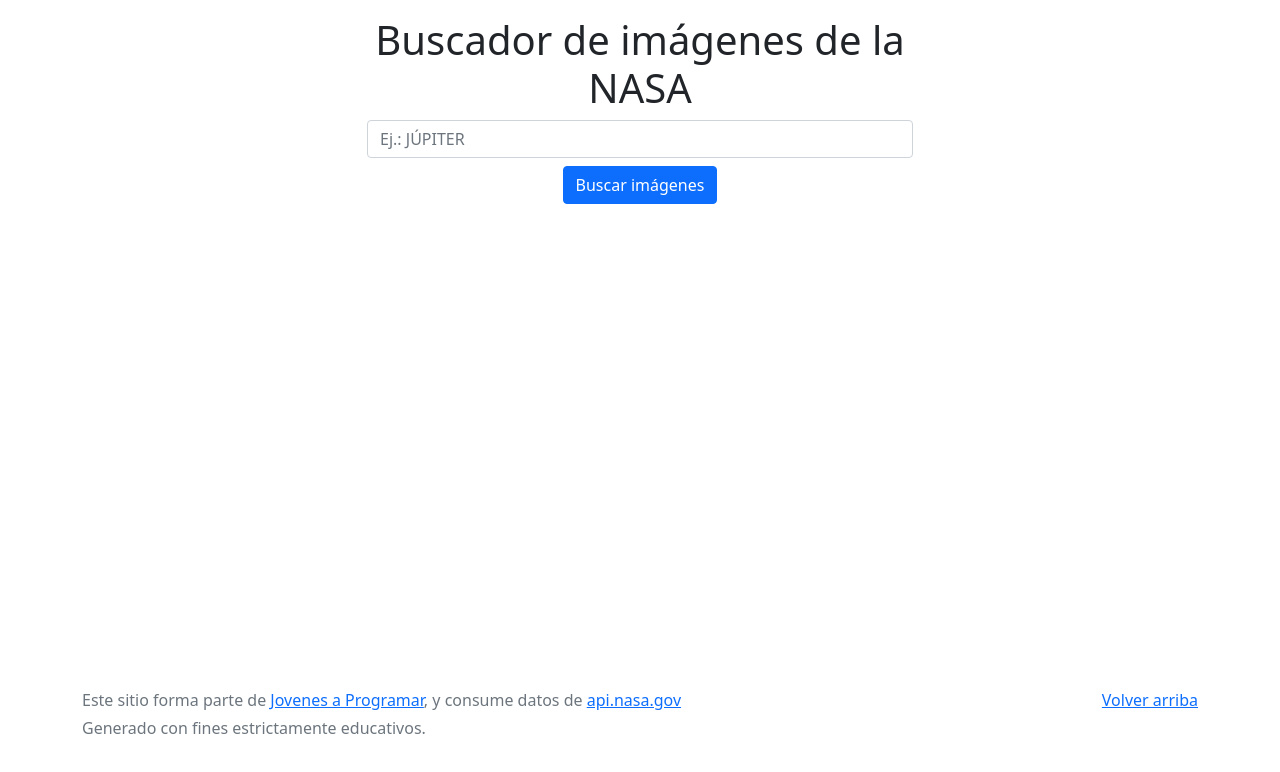
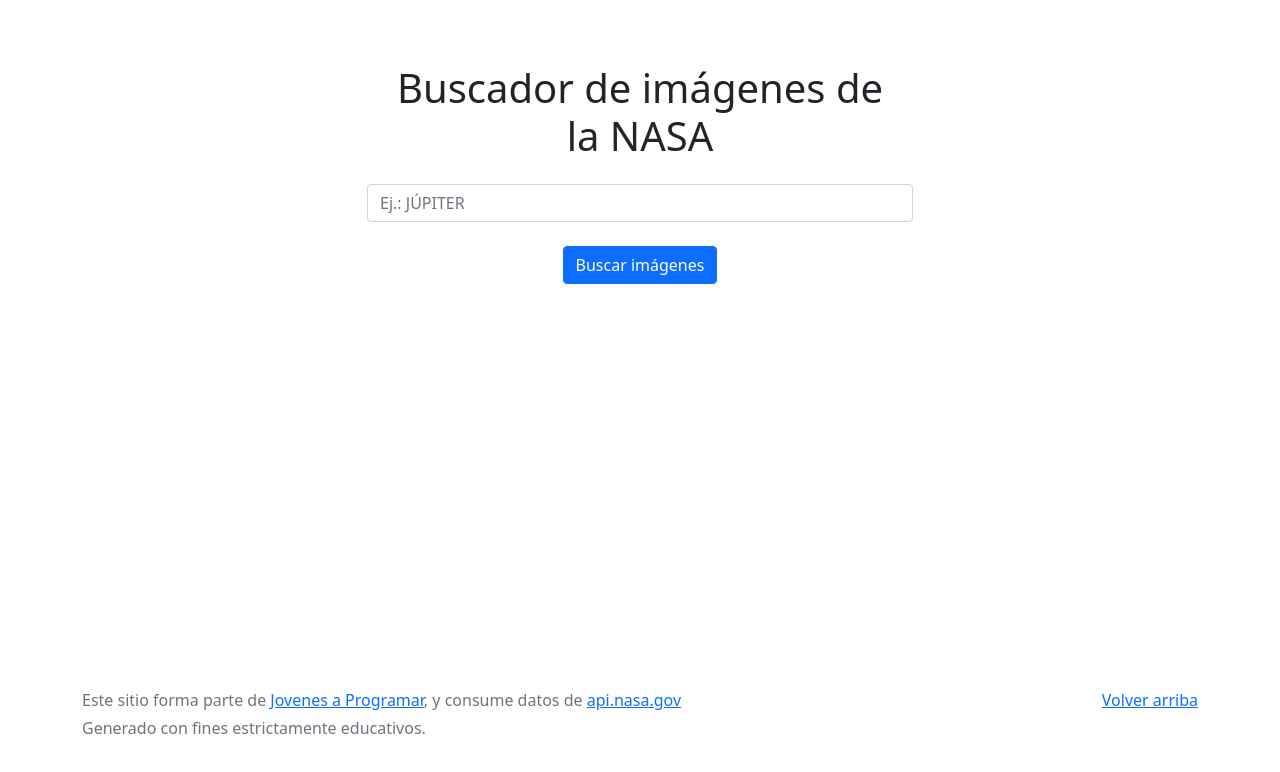
Before and after one commit to smoonlighth/Taller-Buscador-Imagenes-de-la-NASA, a plain HTML site: page index.html in a window 1280 px wide. Drawn offline with Linux system fonts and the light colour scheme.

Commit message:
padding agregado

```diff
--- a/css/style.css
+++ b/css/style.css
@@ -1,5 +1,14 @@
 main {
     min-height: calc(100vh - 160px);
+    padding: 2rem;
+ }
+
+  h1 {
+    padding: 1rem;
+  }
+
+  input {
+    margin-bottom: 1rem;
   }
 
   .card {
```
